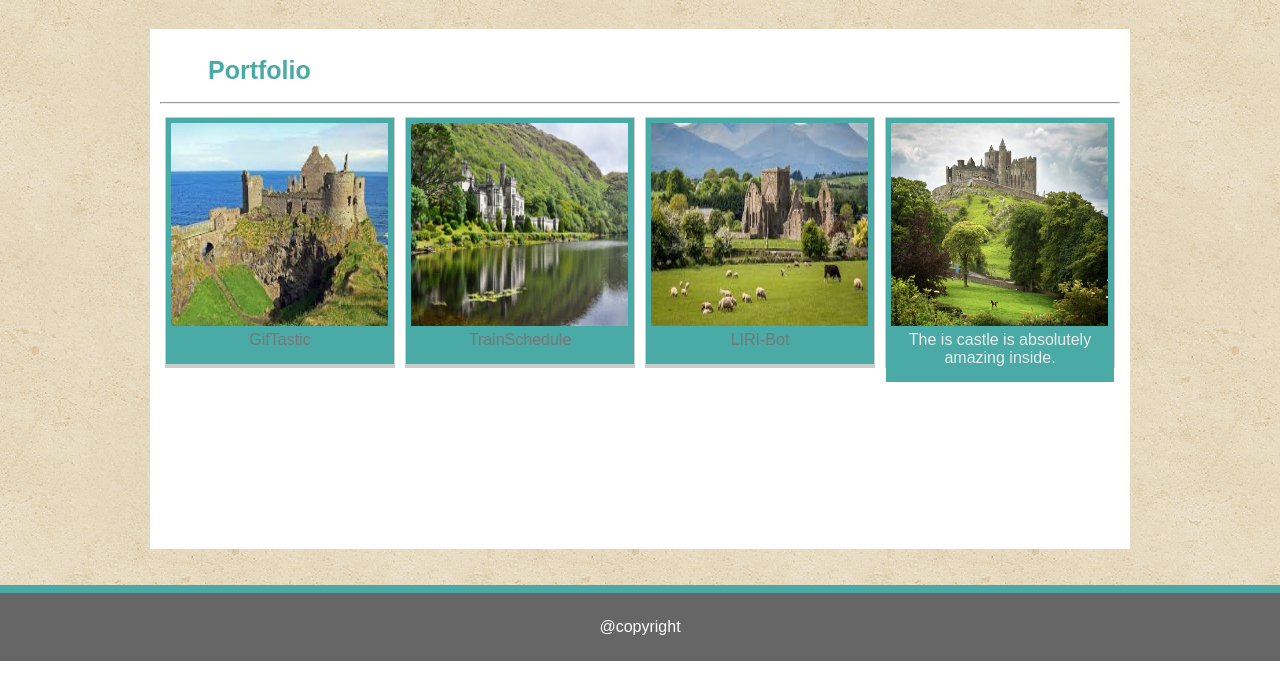
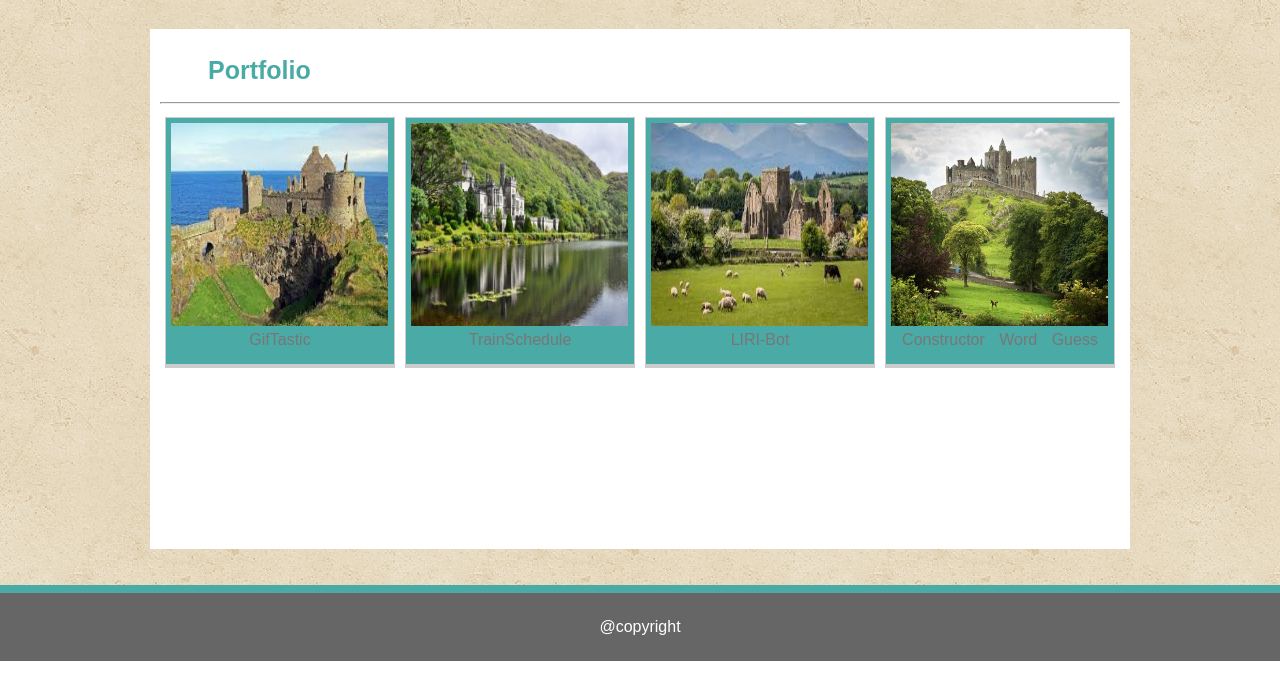
Before and after one commit to Missi3223/Responsive-Portfolio, a plain HTML site: page portfolio.html in a window 1280 px wide. Shown: the part 109-800 px from the top of the page. Drawn offline with Linux system fonts and the light colour scheme.

Commit message:
Update portfolio.html

```diff
--- a/portfolio.html
+++ b/portfolio.html
@@ -47,7 +47,7 @@
                     <a target="_blank" href="assets/images/Rock-Of-Cashel-GettyImages-165559826.png">
                         <img src="assets/images/Rock-Of-Cashel-GettyImages-165559826.png" alt="Castle" width="600" height="400">
                     </a>
-                    <div class="desc">The is castle is absolutely amazing inside.</div>
+                    <div class="desc"><a href = "https://github.com/Missi3223/Constructor-Word-Guess.git">Constructor Word Guess</div>
                 </div>
             </div>
                 <br><br>
```
